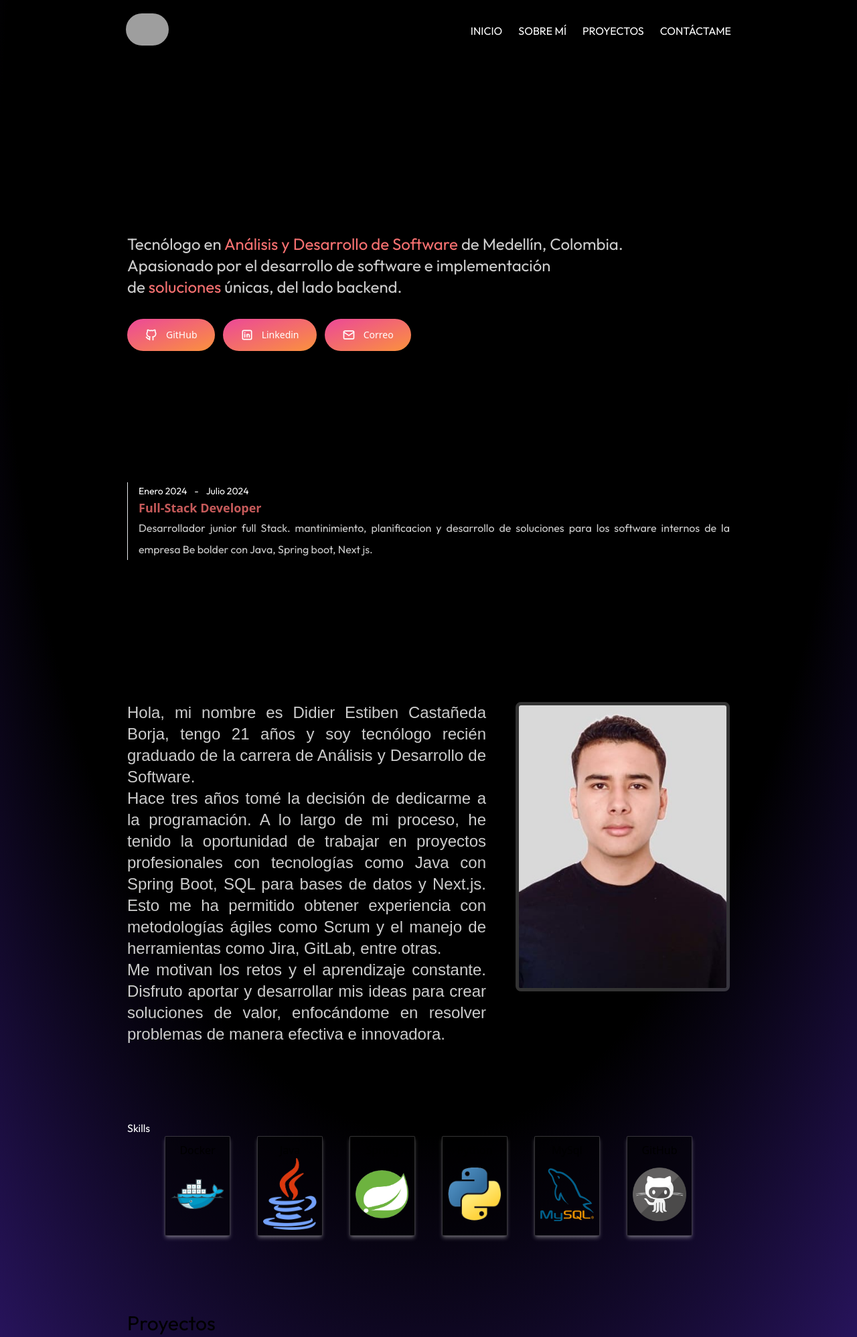
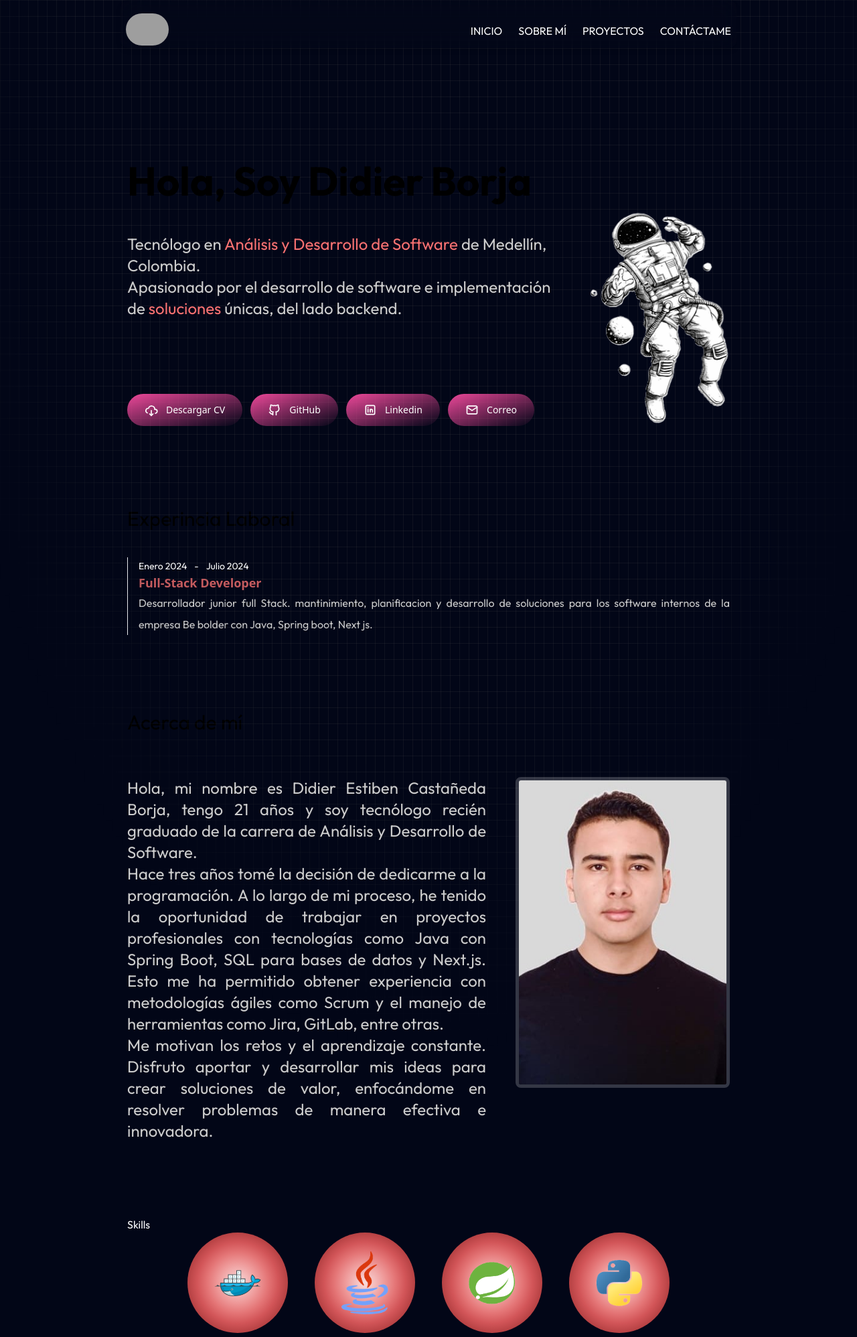
Before and after one commit to Didier321/Porfolio-Didier, an Astro site: page / in a window 1280 px wide. Shown: the top 1996 px of the page at 67% size. Built offline with nearby package versions, Linux system fonts and the light colour scheme; Astro itself is replaced by a stand-in of ours; grey boxes are pictures that could not be loaded; a web font is replaced by a local one.

Commit message:
download cv

```diff
--- a/src/components/Aboutme.astro
+++ b/src/components/Aboutme.astro
@@ -18,7 +18,7 @@
             data-aos-delay="200"
             data-aos-easing="ease-in-sine"
 
-            class="alumni-sans pt-11
+            class="outfit pt-11
             md:text-2xl
             md:flex
             md:justify-center
--- a/src/components/Badge.astro
+++ b/src/components/Badge.astro
@@ -8,11 +8,12 @@ const {Icon, title, link} = Astro.props
 
 ---
 <badge>
-    <a href={link} class="
+    <a id="body-badge" href={link} class="
     inline-flex items-center justify-center p-0.5 mb-2 me-2
     text-sm font-medium text-gray-900 rounded-full
-    group bg-gradient-to-br from-pink-500 to-orange-400
-    hover:border hover:shadow
+    group bg-gradient-to-br from-pink-500 to-orange-400\
+    transition duration-400 ease-in-out  hover:scale-125 hover:shadow-xl
+
     ">
         <span class="flex gap-3 text-white py-3 px-6"><Icon/>{title}</span>
     </a>
--- /dev/null
+++ b/src/components/ButtonDownloadCv.astro
@@ -0,0 +1,19 @@
+
+---
+interface ButtonsProps {
+    IconDownload : any
+}
+
+const {IconDownload} = Astro.props as ButtonsProps
+---
+<buttonDownloadCv>
+    <a class="inline-flex items-center justify-center p-0.5 mb-2 me-2
+    text-sm font-medium text-gray-900 rounded-full
+    group bg-gradient-to-br from-pink-500 to-orange-400\
+    transition duration-400 ease-in-out  hover:scale-125 hover:shadow-xl
+    " href="/CV-Didier-Borja-Desarrollador-Java-Junior.pdf" download>
+        <span class="flex gap-3 text-white py-3 px-6">
+            <IconDownload/> Descargar CV
+        </span>
+    </a>
+</buttonDownloadCv>
--- a/src/components/HardSkills.astro
+++ b/src/components/HardSkills.astro
@@ -1,45 +1,59 @@
 ---
 const iconsHardSkills = [
   {
-        name:"Docker",
-        urlIcon: "/IconDocker.png"
+    name: "Docker",
+    urlIcon: "/IconDocker.png",
   },
   {
-        name:"Java",
-        urlIcon: "/IconJava.png"
+    name: "Java",
+    urlIcon: "/IconJava.png",
   },
   {
-        name:"Spring",
-        urlIcon: "/IconSpring.png"
+    name: "Spring",
+    urlIcon: "/IconSpring.png",
   },
   {
-        name:"Python",
-        urlIcon: "/IconPython.png"
+    name: "Python",
+    urlIcon: "/IconPython.png",
   },
   {
-        name:"MySql",
-        urlIcon: "/IconMySql.png"
+    name: "MySql",
+    urlIcon: "/IconMySql.png",
   },
   {
-        name:"GitHub",
-        urlIcon: "/IconGitHub.png"
+    name: "GitHub",
+    urlIcon: "/IconGitHub.png",
   },
-]
+];
 ---
+
 <hardSkills>
   <h1 class="outfit text-white">Skills</h1>
   <div class="flex flex-wrap justify-center gap-10">
     {
-            iconsHardSkills.map((iconSkill) =>(
-                <div class="object-cover aspect-auto overflow-hidden grid grid-cols-1
-                bg-black/50 p-2 rounded-sm border-white/20 border-[1px]  shadow-md shadow-white/30
-                ">
-                    <h1 class="text-center ourfit ">{iconSkill.name}</h1>
+      iconsHardSkills.map((iconSkill) => (
+        <div id="card">
+          {/* <h1 class="text-center ourfit ">{iconSkill.name}</h1> */}
 
-                    <img class="w-[80px]"
-                    src={iconSkill.urlIcon} alt="icons img skills">
+          <img
+            class="w-[70px]  "
+            src={iconSkill.urlIcon}
+            alt="icons img skills"
+          />
         </div>
       ))
     }
   </div>
 </hardSkills>
+
+<style>
+    #card{
+        width: 150px;
+        height: 150px;
+        border-radius: 100%;
+        display: flex;
+        justify-content: center;
+        align-items: center;
+        background: radial-gradient(circle at 50% 50%, #f9dddd, #f4bbbb, #ee9898, #e47576, #d25558, #b44042, #932f31, #722121); /* made at https://learnui.design/tools/gradient-generator.html */
+    }
+</style>
--- a/src/components/Header.astro
+++ b/src/components/Header.astro
@@ -5,7 +5,7 @@
 <header>
     <nav class="w-full mx-auto md:max-w-[920px] flex
     flex-col-reverse md:flex-row md:justify-between pt-5
-    fixed top-0 right-0 left-0 z-50 bg-black/50 backdrop-blur-lg
+    fixed top-0 right-0 left-0 z-50  backdrop-blur-lg
     rounded-md">
 
         <img
--- a/src/components/Home.astro
+++ b/src/components/Home.astro
@@ -1,5 +1,7 @@
 <home>
-    <h2 class="outfit text-6xl font-bold whitespace-pre-line "> Hola, Soy Didier Borja</h2>
+    <div class="flex md:flex-row">
+        <div>
+            <h2 id="typewriter" class="outfit text-6xl font-bold whitespace-pre-line "></h2>
             <p class="outfit text-2xl mt-12">
                 <span class="text-[#CCCCCC]">Tecnólogo en
                 </span>
@@ -7,5 +9,34 @@
                 <span class="text-[#CCCCCC]">de Medellín, Colombia. <br>Apasionado por el desarrollo de software e
                 implementación <br> de</span> <span class="text-red-400">soluciones</span> <span class="text-[#CCCCCC]"> únicas, del lado backend.</span>
             </p>
+        </div>
+        <div class="flex justify-center items-center">
+            <div class="w-full h-1/2 inset-0">
+                <img class="w-0 md:w-56  animate-float " src="./Astronauta.png" alt="autronauta">
+            </div>
+        </div>
+    </div>
+    <script>
+        const words = ["Hola, Soy Didier Borja"];
+        let i = 0;
+        let j = 0;
+        let currentWord = "";
+        let isDeleting = true;
+
+        function type() {
+            currentWord = words[i];
+            if (isDeleting)
+            {
+            document.getElementById("typewriter").textContent = currentWord.substring(0, j+1);
+            j++;
+            if (j == currentWord.length) {
+                isDeleting = false;
+            }
+        }
+        setTimeout(type, 100);
+        }
+
+        type();
+    </script>
 
 </home>
--- a/src/components/Proyects.astro
+++ b/src/components/Proyects.astro
@@ -26,7 +26,7 @@ const Projects = [
         Projects.map((project) => (
         <div class="mb-8 md:felx md:justify-end md:items-center md:w-full">
 
-            <div class="card w-full max-h-[470px] h-auto bg-black/50
+            <div class="card w-full max-h-[470px] h-auto bg-black/10 backdrop-blur-md
             rounded-md flex flex-col min-w-[320px] p-2
             border-[1px] border-white/35 bg-opacity-40 border-opacity-60
             md:flex-none md:grid md:grid-cols-2 md:grid-rows-1 md:max-h-[230px]
--- /dev/null
+++ b/src/components/icons/IconDownload.astro
@@ -0,0 +1,17 @@
+<iconDownload>
+  <svg
+    xmlns="http://www.w3.org/2000/svg"
+    width="20"
+    height="20"
+    viewBox="0 0 24 24"
+    fill="none"
+    stroke="currentColor"
+    stroke-width="2"
+    stroke-linecap="round"
+    stroke-linejoin="round"
+    class="icon icon-tabler icons-tabler-outline icon-tabler-cloud-download"
+    ><path stroke="none" d="M0 0h24v24H0z" fill="none"></path><path
+      d="M19 18a3.5 3.5 0 0 0 0 -7h-1a5 4.5 0 0 0 -11 -2a4.6 4.4 0 0 0 -2.1 8.4"
+    ></path><path d="M12 13l0 9"></path><path d="M9 19l3 3l3 -3"></path></svg
+  >
+</iconDownload>
--- a/src/layouts/Layout.astro
+++ b/src/layouts/Layout.astro
@@ -32,11 +32,6 @@ import 'aos/dist/aos.css';
 	:root {
 		color-scheme: light dark;
 	}
-	html {
-		height: 100vh;
-		width: 100%;
-		font-family: system-ui, sans-serif;
-	}
 	.outfit{
 		font-family: "Outfit", serif;
 		font-optical-sizing: auto;
--- a/src/pages/index.astro
+++ b/src/pages/index.astro
@@ -10,12 +10,14 @@ import Aboutme from '../components/Aboutme.astro';
 import Proyects from '../components/Proyects.astro';
 import IconEmail from '../components/icons/IconEmail.astro';
 import HardSkills from '../components/HardSkills.astro';
+import ButtonDownloadCv from '../components/ButtonDownloadCv.astro';
+import IconDownload from '../components/icons/IconDownload.astro';
 ---
 
 <Layout title="Welcome to Astro.">
-	<main class="flex justify-center
-	inset-0 -z-10  items-start px-5 py-24
-	[background:radial-gradient(125%_125%_at_50%_10%,#000_40%,#63e_100%)]">
+	<main class="flex justify-center inset-0 items-start px-5 py-24 relative min-h-screen w-full bg-slate-950">
+
+	<div class="absolute bottom-0 left-0 right-0 top-0 bg-[linear-gradient(to_right,#4f4f4f2e_1px,transparent_1px),linear-gradient(to_bottom,#4f4f4f2e_1px,transparent_1px)] bg-[size:14px_24px] [mask-image:radial-gradient(ellipse_60%_50%_at_50%_0%,#000_70%,transparent_100%)]"></div>
 
 		<Header/>
 		<div class="md:max-w-[900px] mx-6 py-3 md:py-36">
@@ -29,6 +31,7 @@ import HardSkills from '../components/HardSkills.astro';
 			<div
 			data-aos="fade-right"
 			class="w-full mt-8 ">
+				<ButtonDownloadCv IconDownload={IconDownload}/>
 				<Badge Icon={IconGit} title="GitHub" link='https://github.com/Didier321'/>
 				<Badge Icon={IconLinkedin} title="Linkedin" link='https://www.linkedin.com/in/didier-casta%C3%B1eda-borja-741185274/'/>
 				<Badge Icon={IconEmail} title="Correo" link='https://www.linkedin.com/in/didier-casta%C3%B1eda-borja-741185274/'/>
--- a/tailwind.config.mjs
+++ b/tailwind.config.mjs
@@ -3,7 +3,17 @@ export default {
 	content: ['./src/**/*.{astro,html,js,jsx,md,mdx,svelte,ts,tsx,vue}'],
 	darkMode:'class' ,
 	theme: {
-		extend: {},
+		extend: {
+			animation:{
+				'float': 'float 8s ease-in-out infinite',
+			},
+			keyframes:{
+				float: {
+					'0%, 100%': { transform: 'translateY(-50px)' },
+					'50%': { transform: 'translateY(50px)' },
+				},
+			}
+		},
 	},
 	plugins: [],
 }
```
Also changed, not shown: public/Astronauta.png (added), public/luna.jpg (added), 1 other file. Lines whose indentation alone changed are shown as unchanged.
